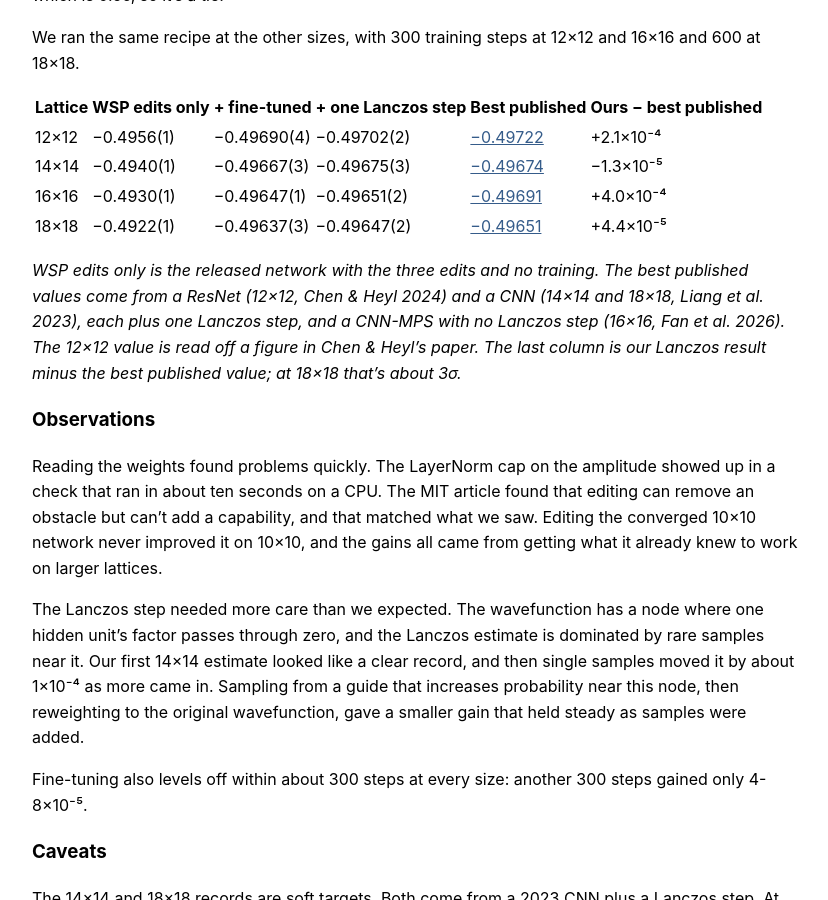
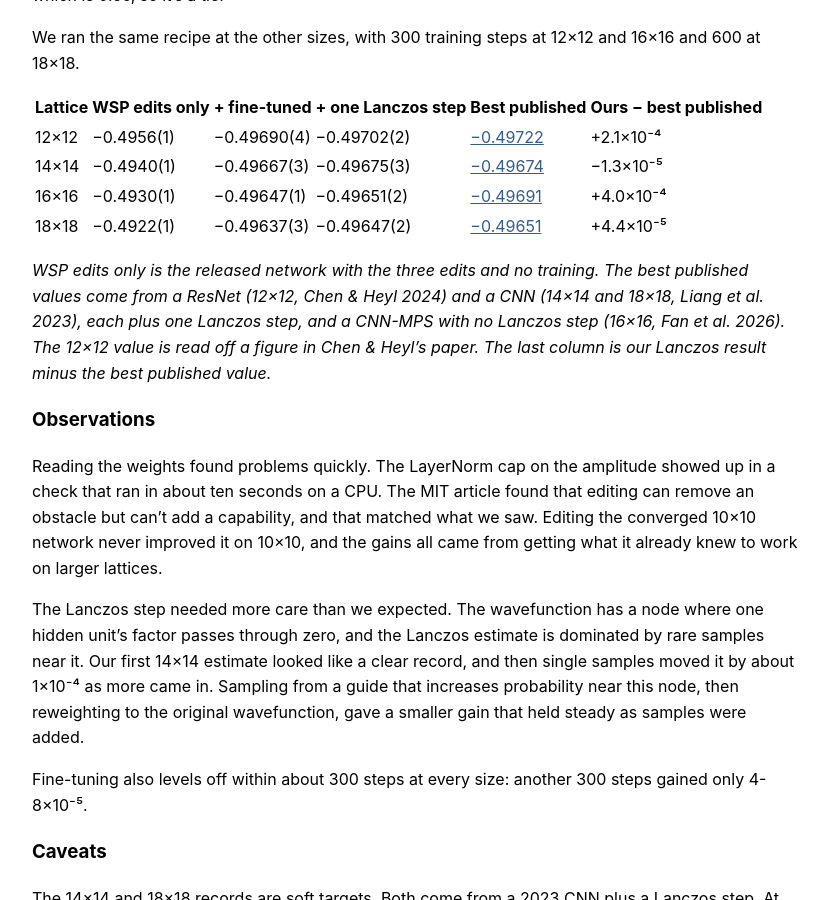
Before and after one commit to paul-gauthier/paul-gauthier.github.io, a Jekyll site: the page built from docs/_posts/2026-11-04-quantum-weight-space.md, in a window 1280 px wide and 900 px high, scrolled down 2200 px. Shown: the whole window, without its empty margins (224-1052 px from the left). Built offline with Jekyll 4.4.1, drawn with Linux system fonts in a browser that asks for light colours.

Commit message:
Checkpoint concurrent post caption revision

```diff
--- a/docs/_posts/2026-11-04-quantum-weight-space.md
+++ b/docs/_posts/2026-11-04-quantum-weight-space.md
@@ -90,7 +90,7 @@ We ran the same recipe at the other sizes, with 300 training steps at 12×12 and
 *WSP edits only is the released network with the three edits and no training. The best published values come from a
 ResNet (12×12, Chen & Heyl 2024) and a CNN (14×14 and 18×18, Liang et al. 2023), each plus one Lanczos step, and a
 CNN-MPS with no Lanczos step (16×16, Fan et al. 2026). The 12×12 value is read off a figure in Chen & Heyl's paper.
-The last column is our Lanczos result minus the best published value; at 18×18 that's about 3σ.*
+The last column is our Lanczos result minus the best published value.*
 
 ### Observations
 
```
